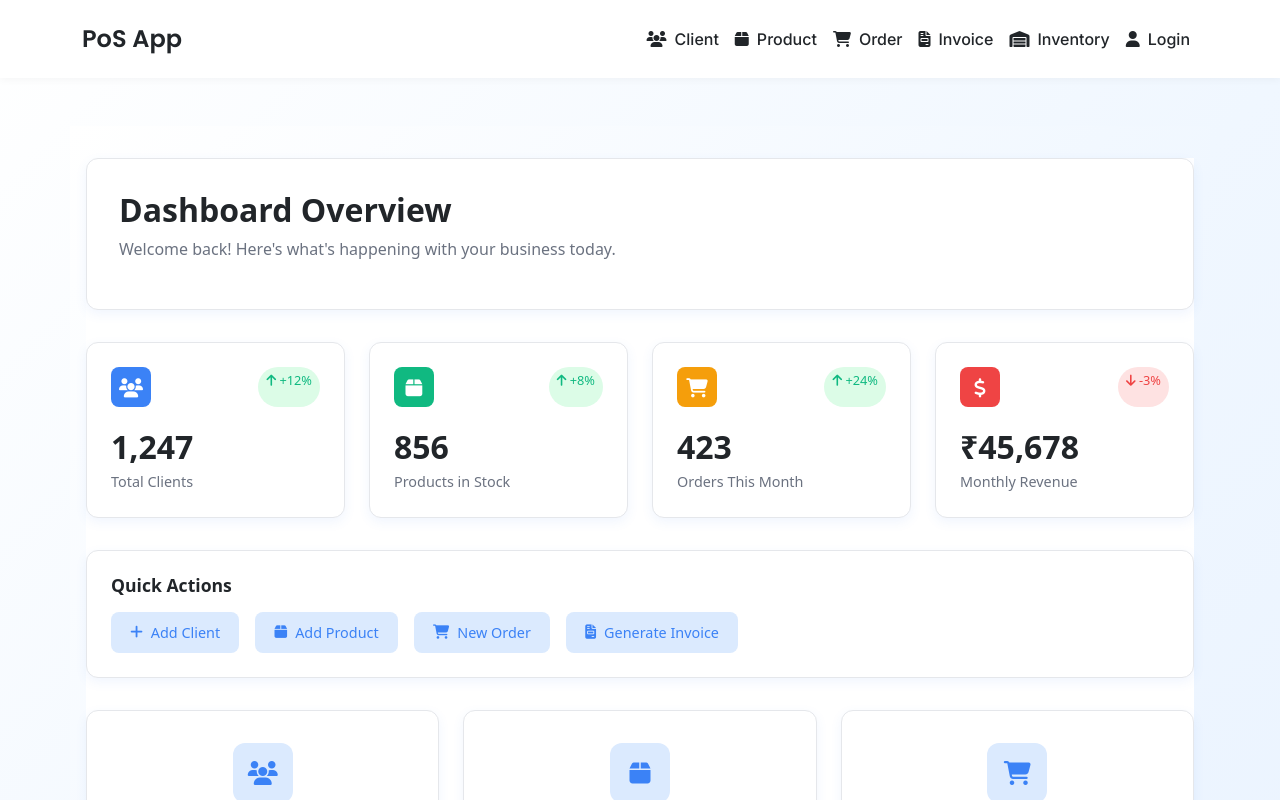
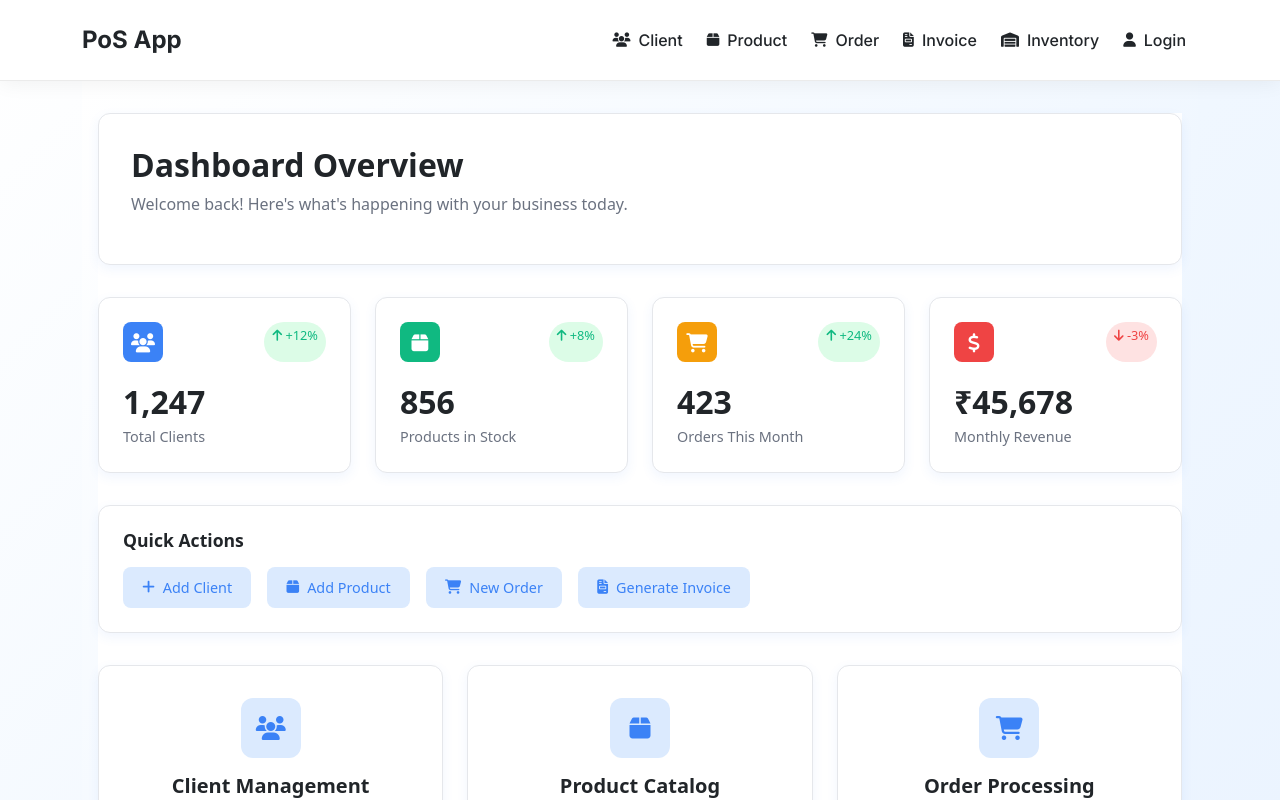
Before and after one commit to anupam-increff/PoS-Frontend, an Angular app: page /dashboard in a window 1280 px wide. Shown: the top 800 px of the page. Built offline with nearby package versions, Linux system fonts and the light colour scheme.

Commit message:
maintaining global scss

```diff
--- a/src/app/app.component.scss
+++ b/src/app/app.component.scss
@@ -25,168 +25,134 @@
     color: var(--text-dark);
   }
 
-  /* Navbar */
-  .navbar-custom {
-    background: white;
-    border-bottom: 1px solid var(--border-color);
-    padding: 1rem 1.5rem;
-    box-shadow: 0 2px 8px rgba(0, 0, 0, 0.04);
+    /* Modern Navbar */
+.navbar-custom {
+    background: rgba(255, 255, 255, 0.95);
+    backdrop-filter: blur(10px);
+    border: none;
+    border-bottom: 1px solid rgba(0, 0, 0, 0.08);
+    padding: 1rem 0;
+    box-shadow: 0 2px 20px rgba(0, 0, 0, 0.06);
     z-index: 1000;
   }
 
   .navbar-brand {
-    font-family: 'Poppins', sans-serif;
+    font-family: 'Inter', 'Poppins', sans-serif;
     font-size: 1.5rem;
-    font-weight: 600;
+    font-weight: 700;
     color: var(--text-dark);
+    text-decoration: none;
+    transition: all 0.3s ease;
+  }
+
+  .navbar-brand:hover {
+    color: var(--accent-color);
+    transform: translateY(-1px);
   }
 
   .nav-link {
     color: var(--text-light);
     font-weight: 500;
-    padding: 0.5rem 1rem;
+    padding: 0.75rem 1rem;
     border-radius: 8px;
     display: flex;
     align-items: center;
-    transition: all 0.2s ease;
+    position: relative;
+    transition: all 0.3s ease;
+    text-decoration: none;
+    margin: 0 0.25rem;
+  }
+
+  .nav-link::after {
+    content: '';
+    position: absolute;
+    bottom: -2px;
+    left: 50%;
+    width: 0;
+    height: 2px;
+    background: var(--accent-color);
+    transform: translateX(-50%);
+    transition: width 0.3s ease;
+    border-radius: 1px;
   }
 
   .nav-link:hover {
     color: var(--accent-color);
-    background: var(--light-blue);
+    background: rgba(74, 144, 226, 0.08);
+    transform: translateY(-1px);
+  }
+
+  .nav-link:hover::after {
+    width: 60%;
   }
 
   .nav-link.active {
-    background: var(--accent-color);
-    color: white !important;
+    color: var(--accent-color) !important;
+    background: rgba(74, 144, 226, 0.12);
+    font-weight: 600;
+  }
+
+  .nav-link.active::after {
+    width: 80%;
+    height: 3px;
+  }
+
+  .nav-link i {
+    font-size: 0.9rem;
+    transition: transform 0.3s ease;
+  }
+
+  .nav-link:hover i {
+    transform: scale(1.1);
   }
 
   .navbar-toggler {
     border: none;
     background: transparent;
+    padding: 0.5rem;
+    border-radius: 6px;
+    transition: all 0.3s ease;
+  }
+
+  .navbar-toggler:hover {
+    background: rgba(74, 144, 226, 0.08);
   }
 
   .navbar-toggler:focus {
-    box-shadow: none;
+    box-shadow: 0 0 0 2px rgba(74, 144, 226, 0.2);
+    outline: none;
   }
 
-  /* Hero Section */
-  .hero-section {
-    background: linear-gradient(120deg, #e8f2ff 0%, #f0f7ff 100%);
-    padding: 4rem 1rem 3rem;
-    text-align: center;
-    border-bottom: 1px solid var(--border-color);
+  .navbar-toggler i {
+    color: var(--text-light);
+    font-size: 1.2rem;
   }
 
-  .hero-title {
-    font-family: 'Poppins', sans-serif;
-    font-size: 2.5rem;
-    font-weight: 600;
-    color: var(--text-dark);
-    margin-bottom: 1rem;
-  }
-
-  .hero-subtitle {
-    font-size: 1.1rem;
-    color: var(--text-light);
-    max-width: 600px;
-    margin: 0 auto;
-    line-height: 1.6;
-  }
-
-  /* Main Container */
-  .main-container {
-    padding: 3rem 0;
-  }
-
-  /* Feature Cards */
-  .feature-grid {
-    display: grid;
-    grid-template-columns: repeat(auto-fit, minmax(300px, 1fr));
-    gap: 2rem;
-    margin-top: 2rem;
-  }
-
-  .feature-card {
-    background: var(--white);
-    border: 1px solid var(--border-color);
-    border-radius: 12px;
-    padding: 2rem;
-    text-align: center;
-    box-shadow: var(--card-shadow);
-    transition: all 0.3s ease;
-  }
-
-  .feature-card:hover {
-    transform: translateY(-5px);
-    box-shadow: var(--card-shadow-hover);
-    border-color: var(--accent-color);
-  }
-
-  .feature-icon {
-    width: 60px;
-    height: 60px;
-    background: var(--light-blue);
-    border-radius: 12px;
-    margin: 0 auto 1.2rem;
-    display: flex;
-    align-items: center;
-    justify-content: center;
-    color: var(--accent-color);
-    font-size: 1.5rem;
-  }
-
-  .feature-title {
-    font-family: 'Poppins', sans-serif;
-    font-size: 1.25rem;
-    font-weight: 600;
-    margin-bottom: 0.8rem;
-    color: var(--text-dark);
-  }
-
-  .feature-description {
-    font-size: 0.95rem;
-    color: var(--text-light);
-    line-height: 1.5;
-  }
-
-  .btn-primary-custom {
-    background: var(--accent-color);
-    color: white;
-    border: none;
-    padding: 0.6rem 1.4rem;
-    border-radius: 8px;
-    text-decoration: none;
-    font-weight: 500;
-    transition: 0.2s ease;
-  }
-
-  .btn-primary-custom:hover {
-    background: #2563eb;
-    transform: translateY(-1px);
-  }
-
-  /* Responsive */
-  @media (max-width: 768px) {
-    .hero-title {
-      font-size: 2rem;
+  /* Mobile responsive */
+  @media (max-width: 991.98px) {
+    .navbar-collapse {
+      margin-top: 1rem;
+      padding-top: 1rem;
+      border-top: 1px solid rgba(0, 0, 0, 0.08);
     }
 
-    .hero-subtitle {
-      font-size: 1rem;
+    .nav-link {
+      margin: 0.25rem 0;
+      padding: 0.75rem 1rem;
     }
 
-    .navbar-brand {
-      font-size: 1.3rem;
+    .nav-link::after {
+      bottom: 0;
+      left: 0;
+      width: 0;
+      height: 100%;
+      transform: none;
+      background: rgba(74, 144, 226, 0.1);
+      border-radius: 8px;
+    }
+
+    .nav-link:hover::after,
+    .nav-link.active::after {
+      width: 100%;
     }
   }
-
-  @media (max-width: 576px) {
-    .main-container {
-      padding: 2rem 1rem;
-    }
-
-    .hero-section {
-      padding: 3rem 1rem 2rem;
-    }
-  }
--- a/src/app/app.component.ts
+++ b/src/app/app.component.ts
@@ -1,5 +1,5 @@
 import { Component } from '@angular/core';
-import { RouterOutlet } from '@angular/router';
+import { RouterOutlet  , RouterLink} from '@angular/router';
 import { HttpClientModule } from '@angular/common/http';
 import { CommonModule } from '@angular/common';
 import { ReactiveFormsModule } from '@angular/forms';
@@ -7,7 +7,7 @@ import { ReactiveFormsModule } from '@angular/forms';
 @Component({
   selector: 'app-root',
   standalone: true,
-  imports: [RouterOutlet, HttpClientModule, CommonModule, ReactiveFormsModule],
+  imports: [RouterOutlet, HttpClientModule, CommonModule, ReactiveFormsModule, RouterLink],
   templateUrl: './app.component.html',
   styleUrl: './app.component.scss'
 })
```
